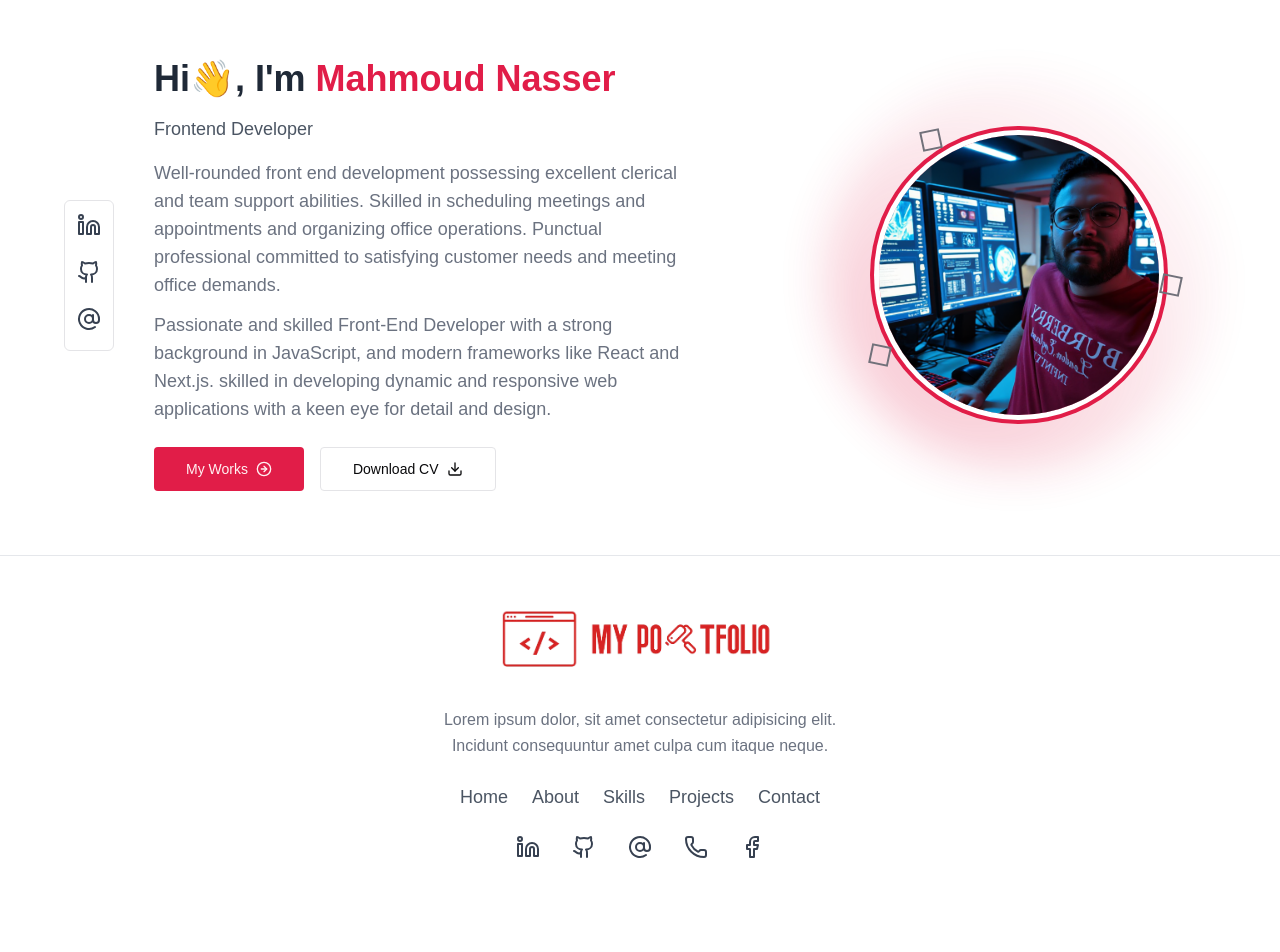
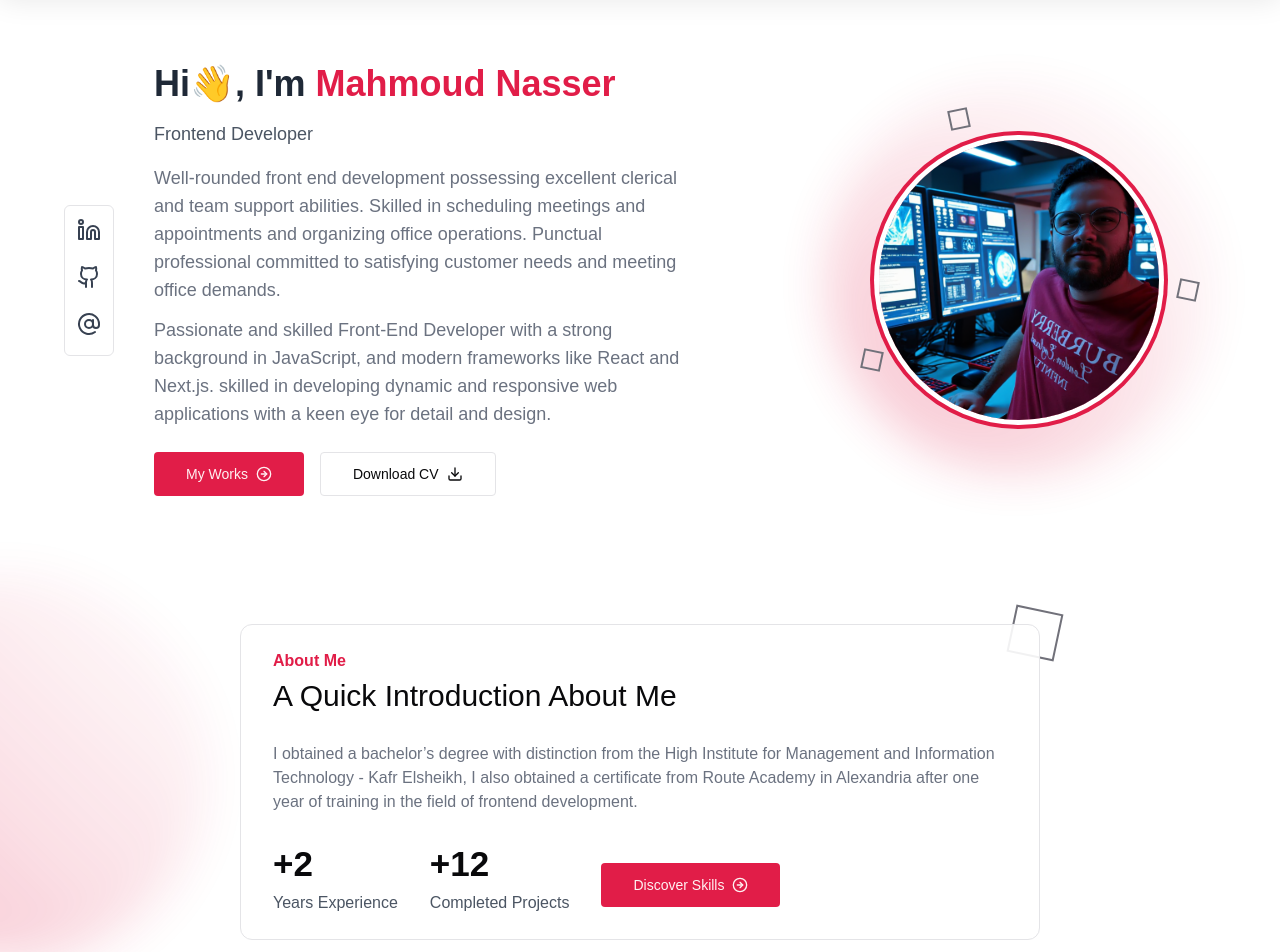
Before and after one commit to MahmoudNasser1242000/portfolio, a Next.js app: page / in a window 1280 px wide. Shown: the part 80-1032 px from the top of the page. Before the commit the page ends 970 px from the top, so only its background shows below. Built offline with nearby package versions, Linux system fonts and the light colour scheme.

Commit message:
create about section with experience details

```diff
--- a/src/app/globals.css
+++ b/src/app/globals.css
@@ -33,6 +33,7 @@ body {
     --chart-3: 197 37% 24%;
     --chart-4: 43 74% 66%;
     --chart-5: 27 87% 67%;
+    --glass: white;
   }
 
   .dark {
@@ -60,15 +61,25 @@ body {
     --chart-3: 30 80% 55%;
     --chart-4: 280 65% 60%;
     --chart-5: 340 75% 55%;
+    --glass: black;
   }
 }
-
 
 @layer base {
   * {
     @apply border-border;
   }
+
   body {
     @apply bg-background text-foreground;
   }
 }
+
+.nav {
+  /* From https://css.glass */
+  @apply bg-background/30 !important;
+  background: var(--glass);
+  box-shadow: 0 4px 30px rgba(0, 0, 0, 0.1);
+  backdrop-filter: blur(10px) saturate(180%);
+  -webkit-backdrop-filter: blur(10px);
+}
--- a/src/app/layout.tsx
+++ b/src/app/layout.tsx
@@ -4,6 +4,7 @@ import "./globals.css";
 import NavBar from "@/components/NavBar/NavBar";
 import { ThemeProvider } from "@/components/theme-provider";
 import Footer from "@/components/Footer/Footer";
+import { cn } from "@/lib/utils";
 
 const geistSans = Geist({
   variable: "--font-geist-sans",
@@ -28,7 +29,7 @@ export default function RootLayout({
   return (
     <html lang="en">
       <body
-        className={`${geistSans.variable} ${geistMono.variable} antialiased`}
+        className={cn(`${geistSans.variable} ${geistMono.variable} antialiased overflow-x-hidden selection:bg-primary selection:text-white`)}
       >
         <ThemeProvider
             attribute="class"
--- a/src/app/page.tsx
+++ b/src/app/page.tsx
@@ -1,10 +1,11 @@
+import About from "@/components/About-Section/About";
 import Home from "@/components/Home-Section/Home";
-import Image from "next/image";
 
 export default function App() {
   return (
     <>
       <Home />
+      <About />
     </>
   );
 }
--- /dev/null
+++ b/src/components/About-Section/About.tsx
@@ -0,0 +1,43 @@
+import React from "react";
+import { Effect } from "../ui/effects";
+import { CircleArrowRight } from "lucide-react";
+import { cn } from "@/lib/utils";
+import { buttonVariants } from "../ui/button";
+
+const About = () => {
+    return <div className="relative px-8 sm:px-0 flex items-center justify-center my-16">
+        <Effect className="-left-32 md:-left-44 -top-12" />
+        <div className="relative max-w-[50rem] bg-background/90 border px-8 py-6 rounded-[12px]">
+            <Effect
+                variant={"square"}
+                size={"default"}
+                className="-top-4 -right-5 rotate-12 z-[-10]"
+            />
+            <h2 className="text-primary font-semibold">About Me</h2>
+            <span className="text-[30px]">A Quick Introduction About Me</span>
+            <p className="text-md text-gray-500 mt-6">
+                <span>I obtained a bachelor’s degree with distinction from the High Institute for Management and Information Technology - Kafr Elsheikh, I also obtained a certificate from Route Academy in Alexandria after one year of training in the field of frontend development.</span>
+                <span></span>
+            </p>
+            <div className="mt-6 flex items-end space-x-8">
+                <p className="flex flex-col items-start">
+                    <span className="text-[35px] font-bold">+2</span>
+                    <span className="text-gray-600">Years Experience</span>
+                </p>
+                <p className="flex flex-col items-start">
+                    <span className="text-[35px] font-bold">+12</span>
+                    <span className="text-gray-600">Completed Projects</span>
+                </p>
+                <a
+                    href="#skills"
+                    className={cn("transition-colors mb-2", buttonVariants({ variant: "default", size: "lg" }))}
+                >
+                    <span>Discover Skills</span>
+                    <CircleArrowRight />
+                </a>
+            </div>
+        </div>
+    </div>
+};
+
+export default About;
--- a/src/components/Home-Section/Home.tsx
+++ b/src/components/Home-Section/Home.tsx
@@ -15,7 +15,7 @@ import Image from "next/image";
 import { Effect } from "../ui/effects";
 
 const Home = () => {
-    return <div className="py-16 px-4 sm:px-[70px] md:px-20 lg:px-16 flex gap-y-12 flex-col-reverse lg:flex-row items-center justify-between">
+    return <div className="pb-16 pt-36 px-6 sm:px-[70px] md:px-20 lg:px-16 flex gap-y-12 flex-col-reverse lg:flex-row items-center justify-between">
         <div className="flex items-center justify-between space-x-10">
             <ul className="p-3 flex flex-col tems-center justify-center space-y-4 border border-1 rounded-md">
                 {
@@ -85,24 +85,25 @@ const Home = () => {
         </div>
 
         {/* Profile Image */}
-        <div className="relative flex items-center justify-center mt-6 sm:mt-0 w-full">
-            <Effect className="size-full" />
+        <div className="flex items-center justify-center mt-6 sm:mt-0 w-full">
+            <div className="w-[280px] h-[280px] relative">
+                <Effect className="size-full top-[50%] left-[50%] translate-y-[-50%] translate-x-[-50%]" />
                 <Effect
                     variant={"square"}
                     size={"sm"}
-                className="top-[-2%] left-[25%] -rotate-12"
+                    className="top-[-11%] left-[25%] -rotate-12"
                 />
                 <Effect
                     variant={"square"}
                     size={"sm"}
-                className="top-[50%] right-[9%] rotate-12"
+                    className="top-[50%] right-[-14%] rotate-12"
                 />
                 <Effect
                     variant={"square"}
                     size={"sm"}
-                className="bottom-[18%] left-[12%] rotate-12"
+                    className="bottom-[18%] left-[-6%] rotate-12"
                 />
-            <div className=" w-[280px] h-[280px] rounded-full">
+                <div className="size-full rounded-full">
                     <Image
                         src={logo}
                         alt="profile img"
@@ -111,5 +112,6 @@ const Home = () => {
                 </div>
             </div>
         </div>
+    </div>
 };
 export default Home;
--- a/src/components/NavBar/NavBar.tsx
+++ b/src/components/NavBar/NavBar.tsx
@@ -23,8 +23,8 @@ import { cn } from "@/lib/utils";
 export default function NavBar() {
     const [open, setOpen] = useState(false);
     return (
-        <nav className="border-b bg-white dark:bg-black">
-            <div className="mx-auto flex max-w-screen-xl items-center justify-between px-4">
+        <nav className="fixed top-0 left-0 z-50 nav w-full border-b bg-white dark:bg-black py-0">
+            <div className="mx-auto flex max-w-screen-xl h-full items-center justify-between px-4">
                 {/* Logo */}
                 <a href="/">
                     <Image
--- a/src/constants/navLinks.ts
+++ b/src/constants/navLinks.ts
@@ -1,8 +1,8 @@
 import { INavLinksAndSocialMedia } from "@/types/interfaces";
-import { Book, MessageSquareText, User, Wrench } from "lucide-react";
+import { Book, House, MessageSquareText, User, Wrench } from "lucide-react";
 
 export const navLinks: INavLinksAndSocialMedia[] = [
-    { href: "#home", title: "Home", icon: User },
+    { href: "#home", title: "Home", icon: House },
     { href: "#about", title: "About", icon: User },
     { href: "#skills", title: "Skills", icon: Wrench },
     { href: "#projects", title: "Projects", icon: Book },
```
Lines whose indentation alone changed are shown as unchanged.
